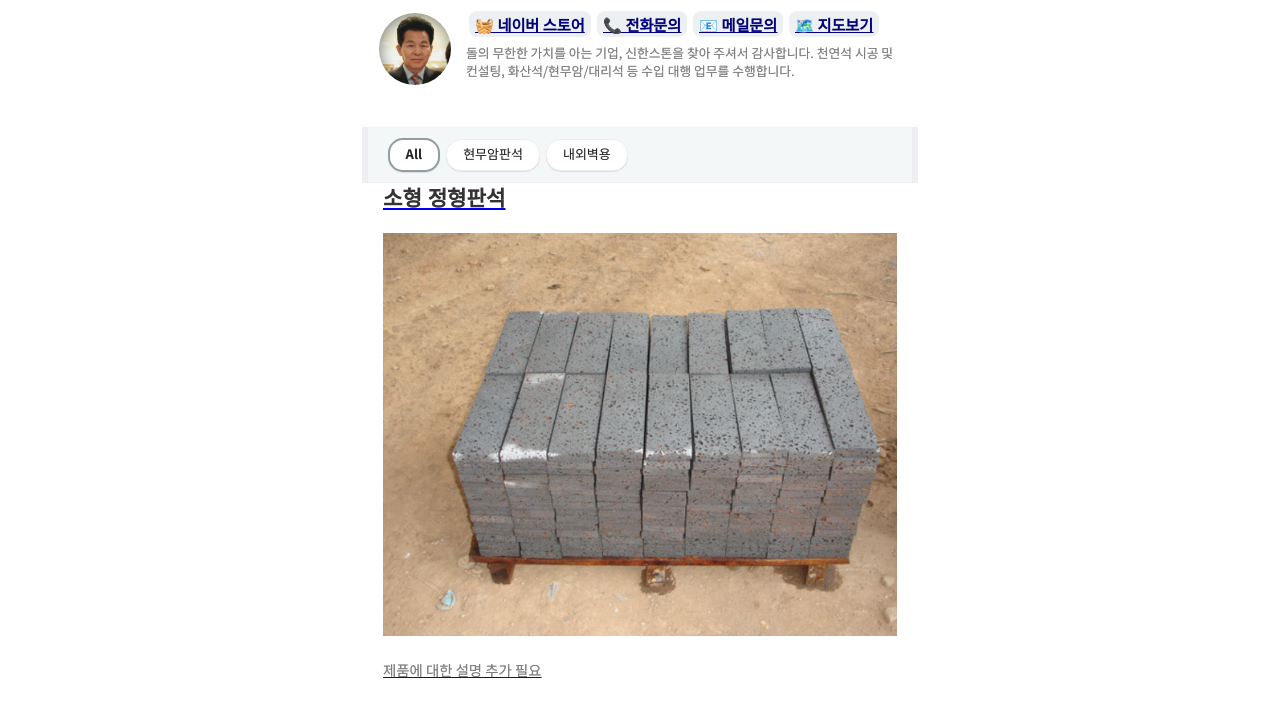
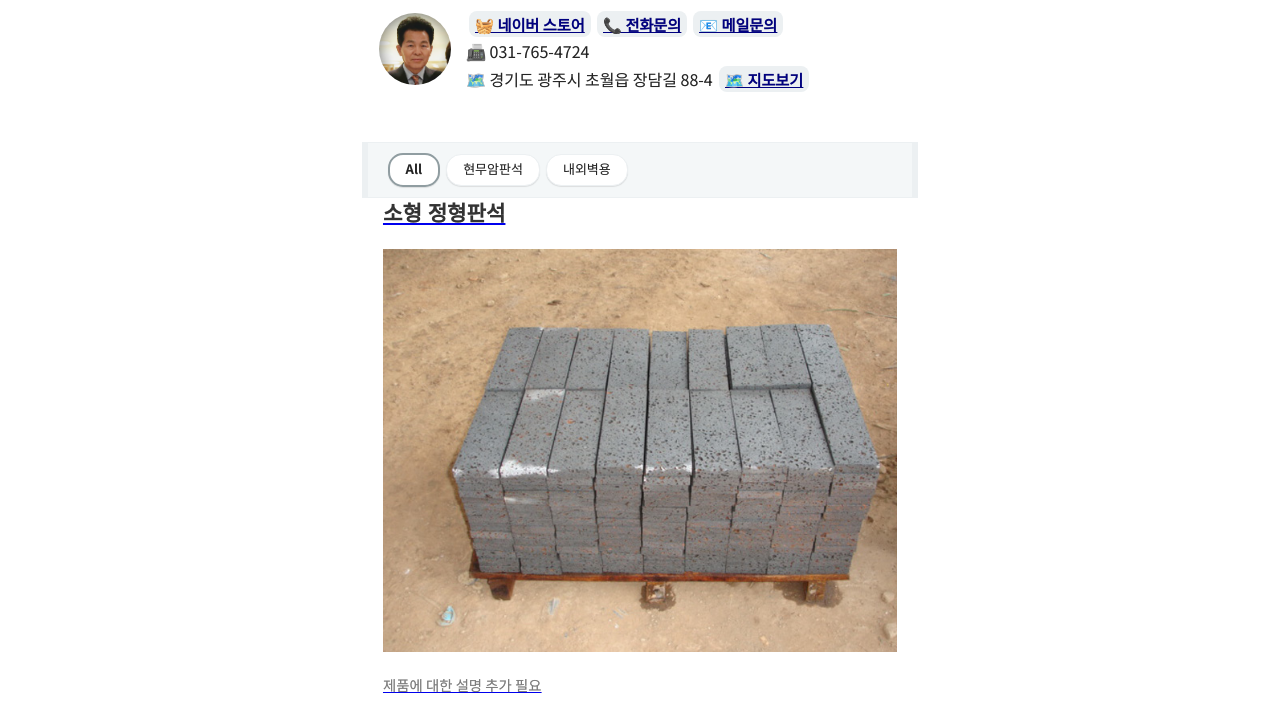
Before and after one commit to emoket/shinhanstone, a Gatsby site: page / in a window 1280 px wide. Shown: the part 189-913 px from the top of the page. Built offline with nearby package versions, Linux system fonts and the light colour scheme; Gatsby itself is replaced by a stand-in of ours; some packages are replaced by stand-ins of ours; what typography-theme-github would draw is missing.

Commit message:
bio updated

```diff
--- a/gatsby-meta-config.js
+++ b/gatsby-meta-config.js
@@ -12,7 +12,7 @@ module.exports = {
     linkedin: ``, // Your LinkedIn account
   },
   icon: `content/assets/felog.png`, // Add your favicon
-  keywords: [`blog`,`stone`,`돌`,`석재`,`디딤석`,`현무암`,`내장재`],
+  keywords: [`현무암부정형`,`현무암디딤석`,`현무암판재`,`현무암맷돌`,`조경디딤석`,`정원디딤석`,`판재`,`디딤석`,`부정형`],
   comment: {
     disqusShortName: '', // Your disqus-short-name. check disqus.com.
     utterances: '', // Your repository for archive comment
--- a/src/components/bio/index.jsx
+++ b/src/components/bio/index.jsx
@@ -28,9 +28,10 @@ export const Bio = () => (
                 <a href="https://smartstore.naver.com/shstone" target="_blank" className="author-name-content">🧺 네이버 스토어</a>
                 <a href="tel:031-765-4723" className="author-name-content">📞 전화문의</a>
                 <a href="mailto:shstonekr@naver.com?subject=제품문의" className="author-name-content">📧 메일문의</a>
-                <a href="https://map.naver.com/v5/entry/place/19699978?c=14171022.5553446,4491796.8862785,15,0,0,0,dh&placePath=%2Fhome%3Fentry=plt" target="_blank" className="author-name-content">🗺️ 지도보기</a>
+                <div>📠 031-765-4724</div>
+                <div>🗺️ 경기도 광주시 초월읍 장담길 88-4 <span><a href="https://map.naver.com/v5/entry/place/19699978?c=14171022.5553446,4491796.8862785,15,0,0,0,dh&placePath=%2Fhome%3Fentry=plt" target="_blank" className="author-name-content">🗺️ 지도보기</a></span></div>
 
-                <div className="author-introduction">{introduction}</div>
+                {/* <div className="author-introduction">{introduction}</div> */}
                 <p className="author-socials">
                   {social.github && (
                     <a href={`https://github.com/${social.github}`}>GitHub</a>
```
